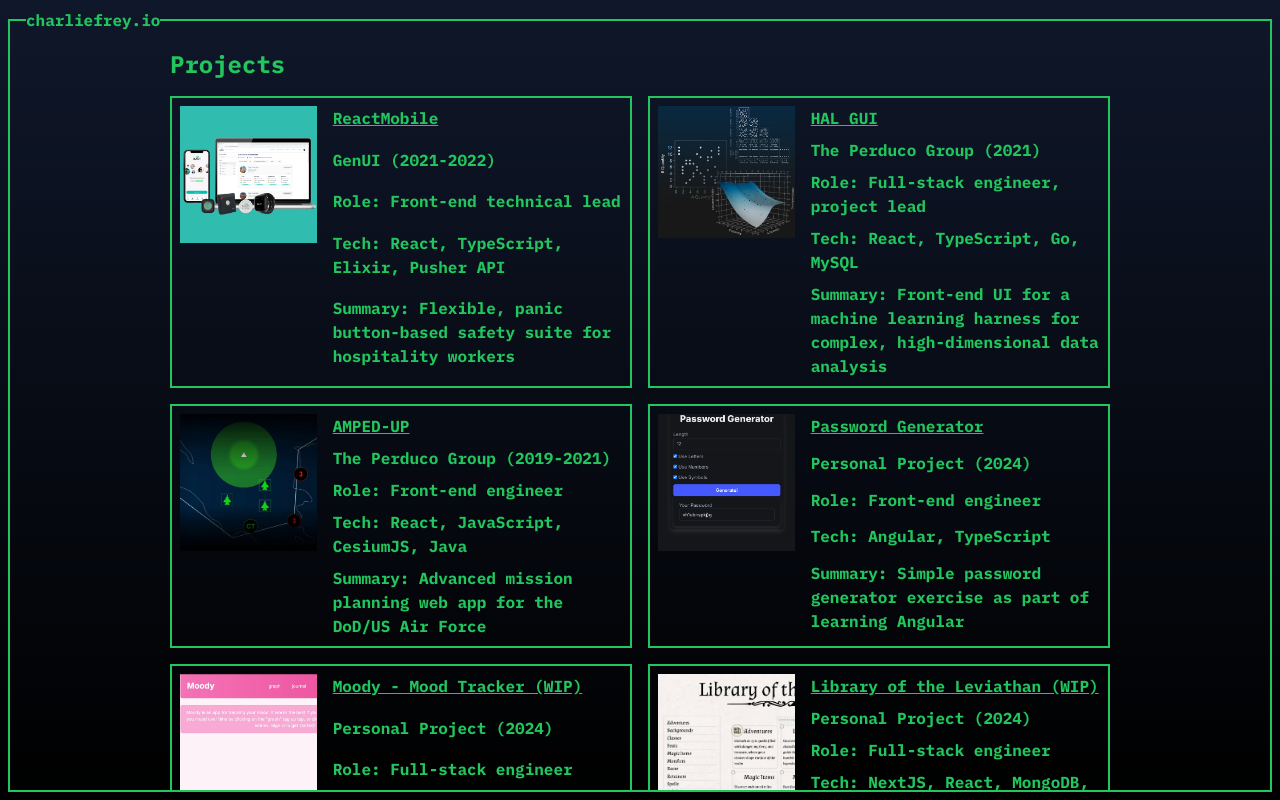
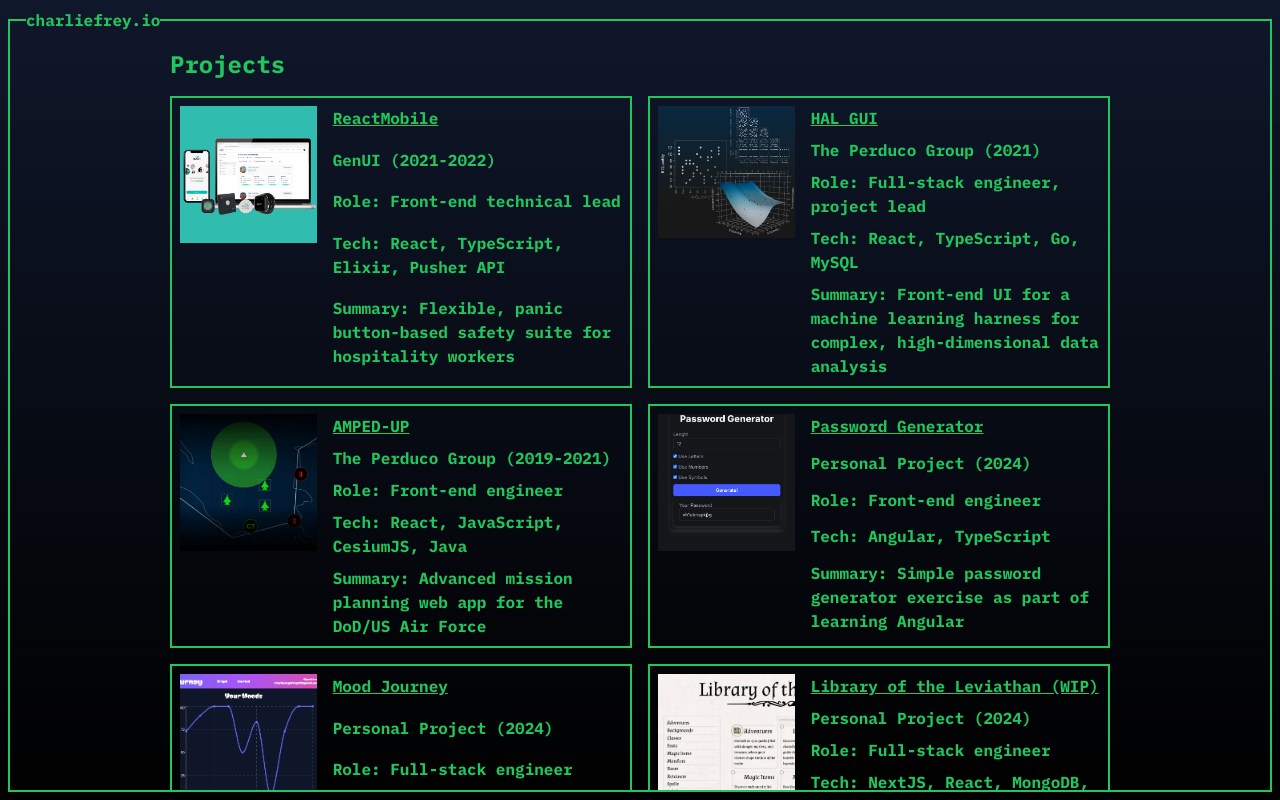
Before and after one commit to csfrey/charlie-frey-next, a Next.js app: page /projects in a window 1280 px wide. Built offline with nearby package versions, Linux system fonts and the light colour scheme.

Commit message:
updated project links and mood tracker image

```diff
--- a/app/projects/page.tsx
+++ b/app/projects/page.tsx
@@ -51,16 +51,16 @@
     role: "Front-end engineer",
     tech: "Angular, TypeScript",
     image: "/images/password-generator.jpeg",
-    link: "",
+    link: "https://password-generator-xyp5.onrender.com",
   },
   {
-    title: "Moody - Mood Tracker (WIP)",
+    title: "Mood Journey",
     subtitle: "Personal Project (2024)",
     description: "Mood tracking and journaling app",
     role: "Full-stack engineer",
     tech: "NextJS, React, MongoDB",
-    image: "/images/moody.jpeg",
-    link: "",
+    image: "/images/mood-tracker.jpeg",
+    link: "https://mood-journey.vercel.app",
   },
   {
     title: "Library of the Leviathan (WIP)",
@@ -80,7 +80,7 @@
   return (
     <Link
       href={link}
-      target={link !== "" ? "_blank" : undefined}
+      target={link === "" ? undefined : "_blank"}
       className="grid grid-cols-3 gap-4 border-2 border-green-500 hover:border-green-300 p-2"
     >
       <img src={image} className="object-cover" />
```
Also changed, not shown: public/images/mood-tracker.jpeg (added), public/images/moody.jpeg (deleted).
